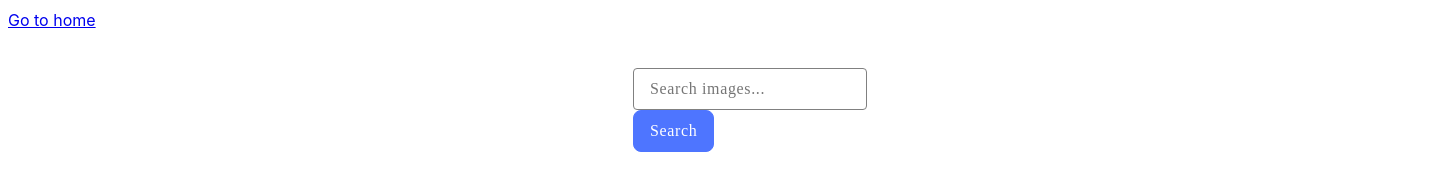
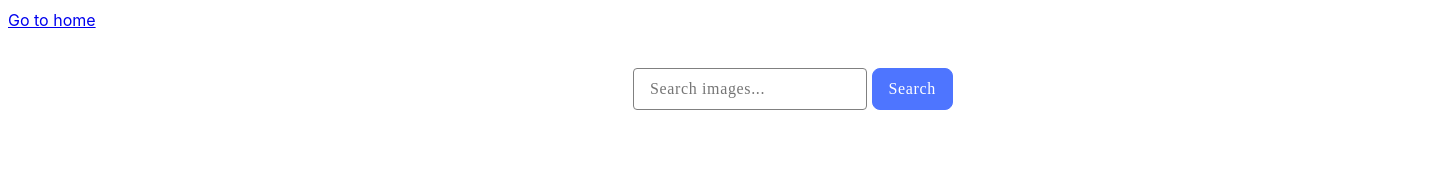
Before and after one commit to byvova/goit-js-hw-11, a website built with Vite: page src/gallery-search.html in a window 1280 px wide. Shown: the whole page, 1448 px wide, since content can reach past the window. Built offline with nearby package versions, Linux system fonts and the light colour scheme.

Commit message:
update width

```diff
--- a/src/css/styles.css
+++ b/src/css/styles.css
@@ -1,5 +1,5 @@
 body{
-  max-width: 1440px;
+  width: 1440px;
 }
 :root {
   font-family: Inter, Avenir, Helvetica, Arial, sans-serif;
```
